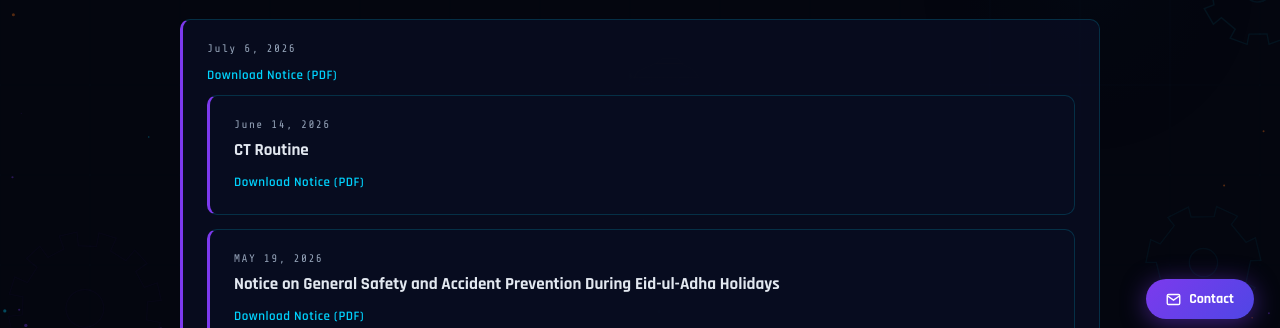
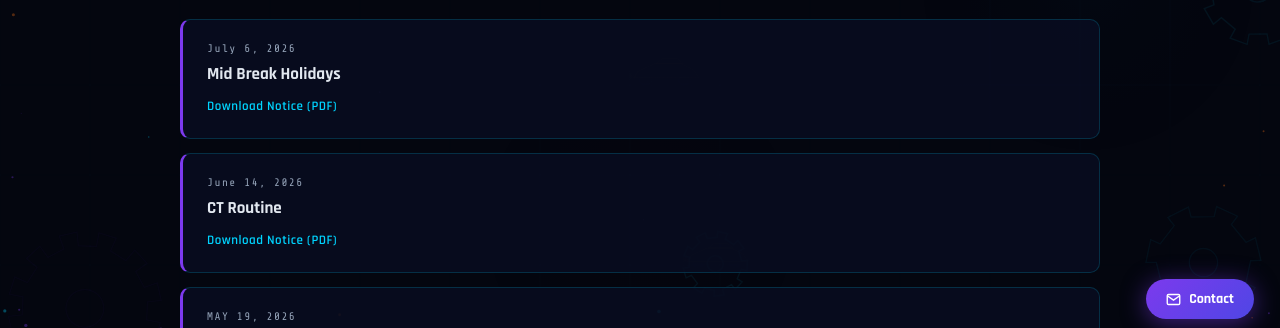
Before and after one commit to ruetme25/ruetme25.github.io, a plain HTML site: page index.html in a window 1280 px wide. Shown: the part 455-783 px from the top of the page. Drawn offline with nearby package versions, Linux system fonts and the light colour scheme.

Commit message:
Update index.html

```diff
--- a/index.html
+++ b/index.html
@@ -250,9 +250,9 @@ footer{position:relative;z-index:5;text-align:center;padding:22px 20px 14px;bord
   <div class="notice-panel active" id="panel-common">
     <div class="notice-card">
       <div class="notice-date">July 6, 2026</div>
-      <div class="notice-title"Mid Break Holidays</div>
+      <div class="notice-title">Mid Break Holidays</div>
       <a href="https://drive.google.com/file/d/1IDj6IeauBTPAUHR5rfz7PEgYxPW_VeGK/view?usp=drivesdk" target="_blank" class="notice-link">Download Notice (PDF)</a>
-    </div>
+      </div>
     <div class="notice-card">
       <div class="notice-date">June 14, 2026</div>
       <div class="notice-title">CT Routine</div>
```
